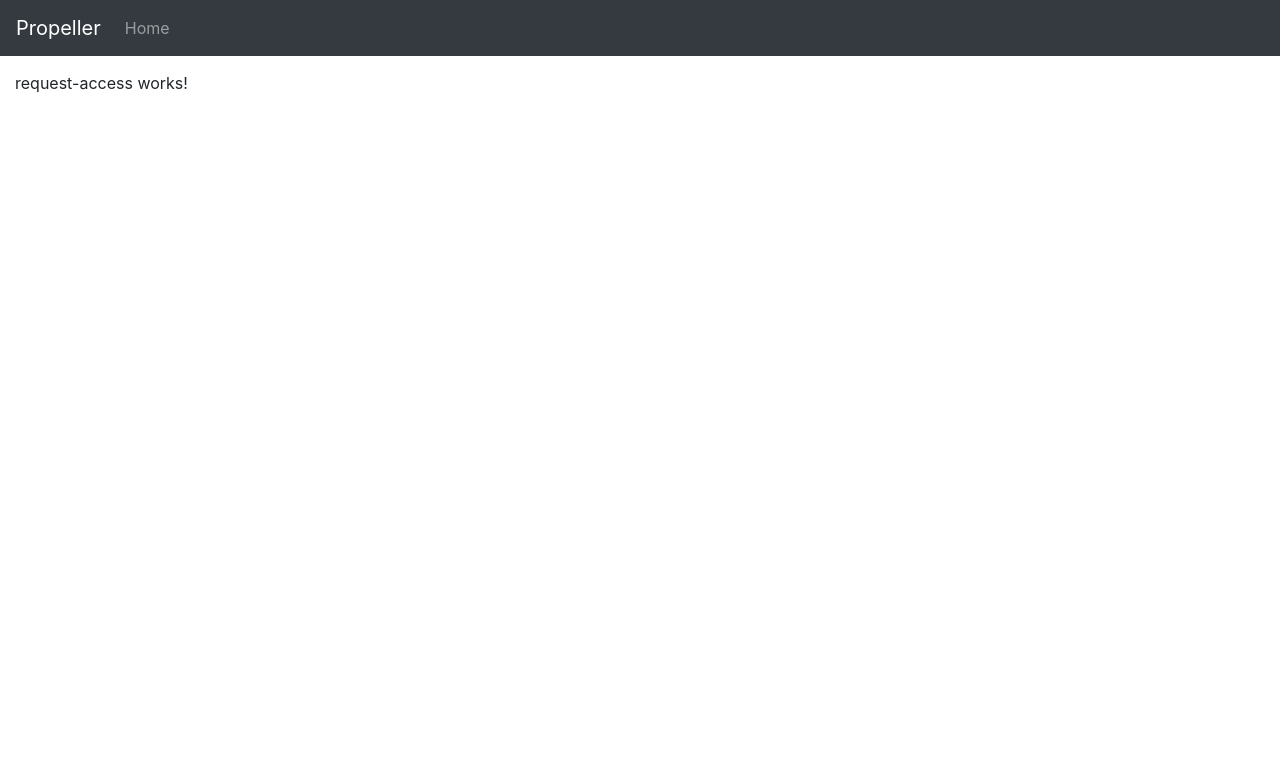
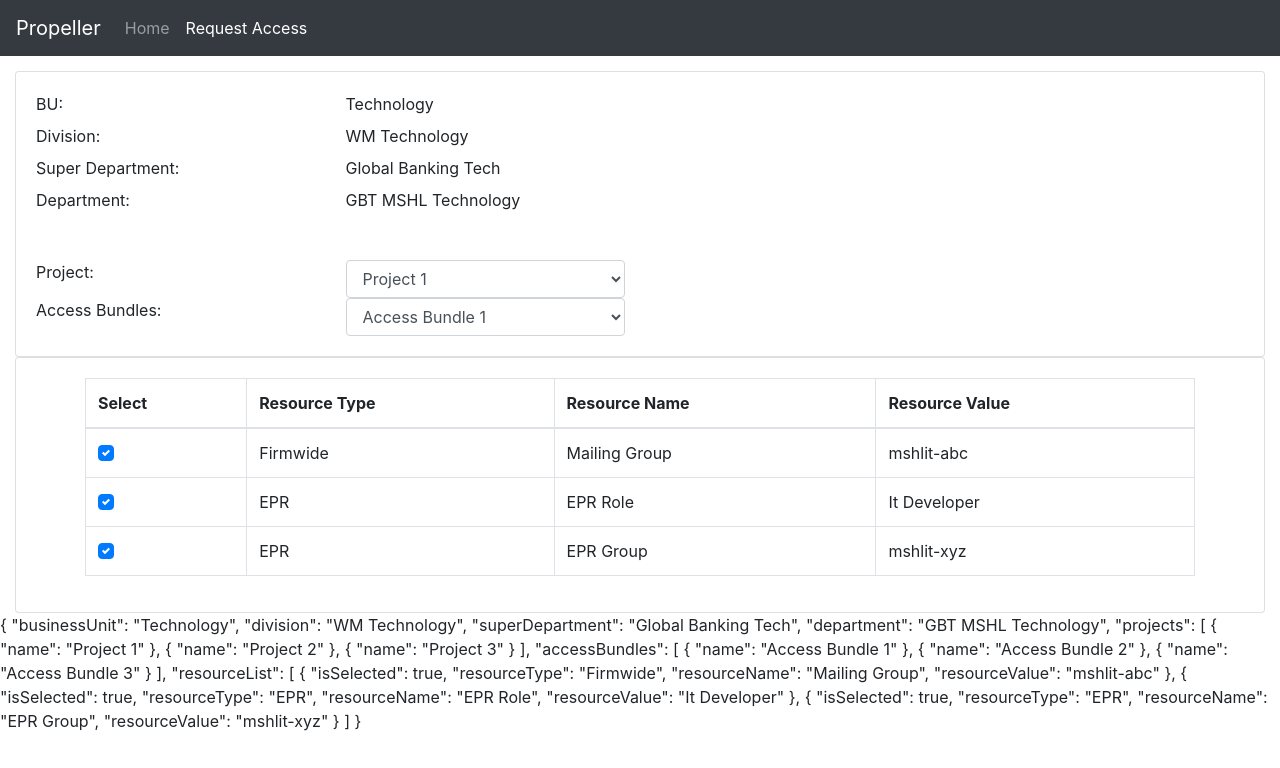
Before and after one commit to harmangupta/Codethon_Sample_UI, an Angular app in the folder propeller-ui/: page /requestAccess in a window 1280 px wide. Shown: the top 768 px of the page. Built offline with nearby package versions, Linux system fonts and the light colour scheme.

Commit message:
basic structure for request access page. Yet to be styled and tied with form

```diff
--- a/propeller-ui/src/app/AppComponent/request-access/request-access.component.html
+++ b/propeller-ui/src/app/AppComponent/request-access/request-access.component.html
@@ -1 +1,101 @@
-<p>request-access works!</p>
+<div class="row">
+    <div class="col-xs-12 col-sm-12">
+      <div class="card">
+        <div class="card-body">
+          <div class="row">
+            <div class="col-xs-3 col-sm-3">
+              <label>BU:</label>
+            </div>
+            <div class="col-xs-3 col-sm-3">
+              {{ requestAccess?.businessUnit }}
+            </div>
+          </div>
+          <div class="row">
+            <div class="col-xs-3 col-sm-3">
+              <label>Division:</label>
+            </div>
+            <div class="col-xs-3 col-sm-3">
+              {{ requestAccess?.division }}
+            </div>
+          </div>
+          <div class="row">
+            <div class="col-xs-3 col-sm-3">
+              <label>Super Department:</label>
+            </div>
+            <div class="col-xs-3 col-sm-3">
+              {{ requestAccess?.superDepartment }}
+            </div>
+          </div>
+          <div class="row">
+            <div class="col-xs-3 col-sm-3">
+              <label>Department:</label>
+            </div>
+            <div class="col-xs-3 col-sm-3">
+              {{ requestAccess?.department }}
+            </div>
+          </div>
+        </div>
+        <div class="card-body">
+          <div class="row">
+            <div class="col-xs-3 col-sm-3">
+              <label>Project:</label>
+            </div>
+            <div class="col-xs-3 col-sm-3">
+              <select name="project" class="form-control" id="project">
+                <option *ngFor="let p of requestAccess.projects" [ngValue]="p.name"> {{ p.name }} </option>
+              </select>
+            </div>
+          </div>
+          <div class="row"></div>
+          <div class="row">
+            <div class="col-xs-3 col-sm-3">
+              <label>Access Bundles:</label>
+            </div>
+            <div class="col-xs-3 col-sm-3">
+
+            <select name="accessBundle" class="form-control" id="accessBundle">
+              <option *ngFor="let ab of requestAccess.accessBundles" [ngValue]="ab.name"> {{ ab.name }} </option>
+            </select>
+
+            </div>
+          </div>
+        </div>
+      </div>
+      <div class="card">
+        <div class="card-body">
+
+          <div class="container">
+            <div class="row">
+              <div class="col-12">
+                <table class="table table-bordered">
+                  <thead>
+                    <tr>
+                      <th scope="col">Select</th>
+                      <th scope="col">Resource Type</th>
+                      <th scope="col">Resource Name</th>
+                      <th scope="col">Resource Value</th>
+                    </tr>
+                  </thead>
+                  <tbody>
+                    <tr *ngFor="let r of requestAccess.resourceList; let i = index;">
+                      <td>
+                        <div class="custom-control custom-checkbox">
+                            <input type="checkbox" class="custom-control-input" [id]="'customCheck'+i" checked>
+                            <label class="custom-control-label" [for]="'customCheck'+i"></label>
+                        </div>
+                      </td>
+                      <td>{{ r.resourceType }}</td>
+                      <td>{{ r.resourceName }}</td>
+                      <td>{{ r.resourceValue }}</td>
+                    </tr>
+                  </tbody>
+                </table>
+              </div>
+            </div>
+          </div>
+
+        </div>
+      </div>
+    </div>
+    {{ requestAccess | json }}
+  </div>
--- a/propeller-ui/src/app/AppComponent/request-access/request-access.component.ts
+++ b/propeller-ui/src/app/AppComponent/request-access/request-access.component.ts
@@ -1,4 +1,5 @@
-import { Component, OnInit } from '@angular/core';
+import { Component, OnInit, Input } from '@angular/core';
+import { RequestAccess } from 'src/app/model/request-access';
 
 @Component({
   selector: 'app-request-access',
@@ -7,9 +8,27 @@ import { Component, OnInit } from '@angular/core';
 })
 export class RequestAccessComponent implements OnInit {
 
+  @Input() requestAccess: RequestAccess;
   constructor() { }
 
   ngOnInit() {
+    this.requestAccess = {
+      businessUnit: 'Technology',
+      division: 'WM Technology',
+      superDepartment: 'Global Banking Tech',
+      department: 'GBT MSHL Technology',
+      projects:[{name:'Project 1'}, {name:'Project 2'}, {name:'Project 3'}],
+      accessBundles:[{name:'Access Bundle 1'}, {name:'Access Bundle 2'}, {name:'Access Bundle 3'}],
+      resourceList: [
+        {isSelected: true, resourceType: "Firmwide", resourceName: "Mailing Group", resourceValue: "mshlit-abc"},
+        {isSelected: true, resourceType: "EPR", resourceName: "EPR Role", resourceValue: "It Developer"},
+        {isSelected: true, resourceType: "EPR", resourceName: "EPR Group", resourceValue: "mshlit-xyz"}
+      ]
+    }
+  }
+
+  accessBundleSelected(evt) {
+    console.log(evt);//    this.selectedAccessBundle = evt.
   }
 
 }
--- a/propeller-ui/src/app/app.component.html
+++ b/propeller-ui/src/app/app.component.html
@@ -9,6 +9,9 @@
             <li class="nav-item">
                 <a class="nav-link" routerLink="/home" routerLinkActive="active">Home</a>
             </li>
+            <li class="nav-item">
+                <a class="nav-link" routerLink="/requestAccess" routerLinkActive="active">Request Access</a>
+            </li>
         </ul>
     </div>
 </nav>
@@ -19,3 +22,4 @@
             <router-outlet></router-outlet>
         </div>
     </div>
+</div>
--- a/propeller-ui/src/app/app.module.ts
+++ b/propeller-ui/src/app/app.module.ts
@@ -1,15 +1,19 @@
 import { BrowserModule } from '@angular/platform-browser';
 import { NgModule } from '@angular/core';
 
+import { BrowserAnimationsModule } from '@angular/platform-browser/animations';
 import { AppRoutingModule } from './app-routing.module';
 import { AppComponent } from './app.component';
 import { HomeComponent } from './AppComponent/home/home.component';
 import { DashboardComponent } from './AppComponent/dashboard/dashboard.component';
 import { RequestAccessComponent } from './AppComponent/request-access/request-access.component';
 import { HeaderToolbarComponent } from './AppComponent/header-toolbar/header-toolbar.component';
-import { TabsModule } from 'ngx-bootstrap/tabs'
+import { TabsModule } from 'ngx-bootstrap/tabs';
 import { routes } from './app-routing.module';
 import { RouterModule } from '@angular/router';
+import { BsDropdownModule } from 'ngx-bootstrap/dropdown';
+import { FormsModule } from '@angular/forms'
+
 
 @NgModule({
   declarations: [
@@ -22,7 +26,10 @@ import { RouterModule } from '@angular/router';
   imports: [
     BrowserModule,
     RouterModule.forRoot(routes),
-    TabsModule.forRoot()
+    TabsModule.forRoot(),
+    BsDropdownModule.forRoot(),
+    BrowserAnimationsModule,
+    FormsModule
   ],
   providers: [],
   bootstrap: [AppComponent]
--- /dev/null
+++ b/propeller-ui/src/app/model/access-bundle.ts
@@ -0,0 +1,3 @@
+export class AccessBundle {
+    name?: string;
+}
--- /dev/null
+++ b/propeller-ui/src/app/model/project.ts
@@ -0,0 +1,3 @@
+export class Project {
+    name?: string;
+}
--- /dev/null
+++ b/propeller-ui/src/app/model/request-access.ts
@@ -0,0 +1,13 @@
+import { Resource } from './Resource';
+import { Project } from './project';
+import { AccessBundle } from './access-bundle';
+
+export class RequestAccess {
+    businessUnit?: string;
+    division?: string;
+    superDepartment?: string;
+    department?: string;
+    projects?: Project[];
+    accessBundles?: AccessBundle[];
+    resourceList?: Resource[];
+}
--- /dev/null
+++ b/propeller-ui/src/app/model/resource.ts
@@ -0,0 +1,6 @@
+export class Resource {
+    isSelected?: boolean;
+    resourceType?: string;
+    resourceName?: string;
+    resourceValue?: string;
+}
```
